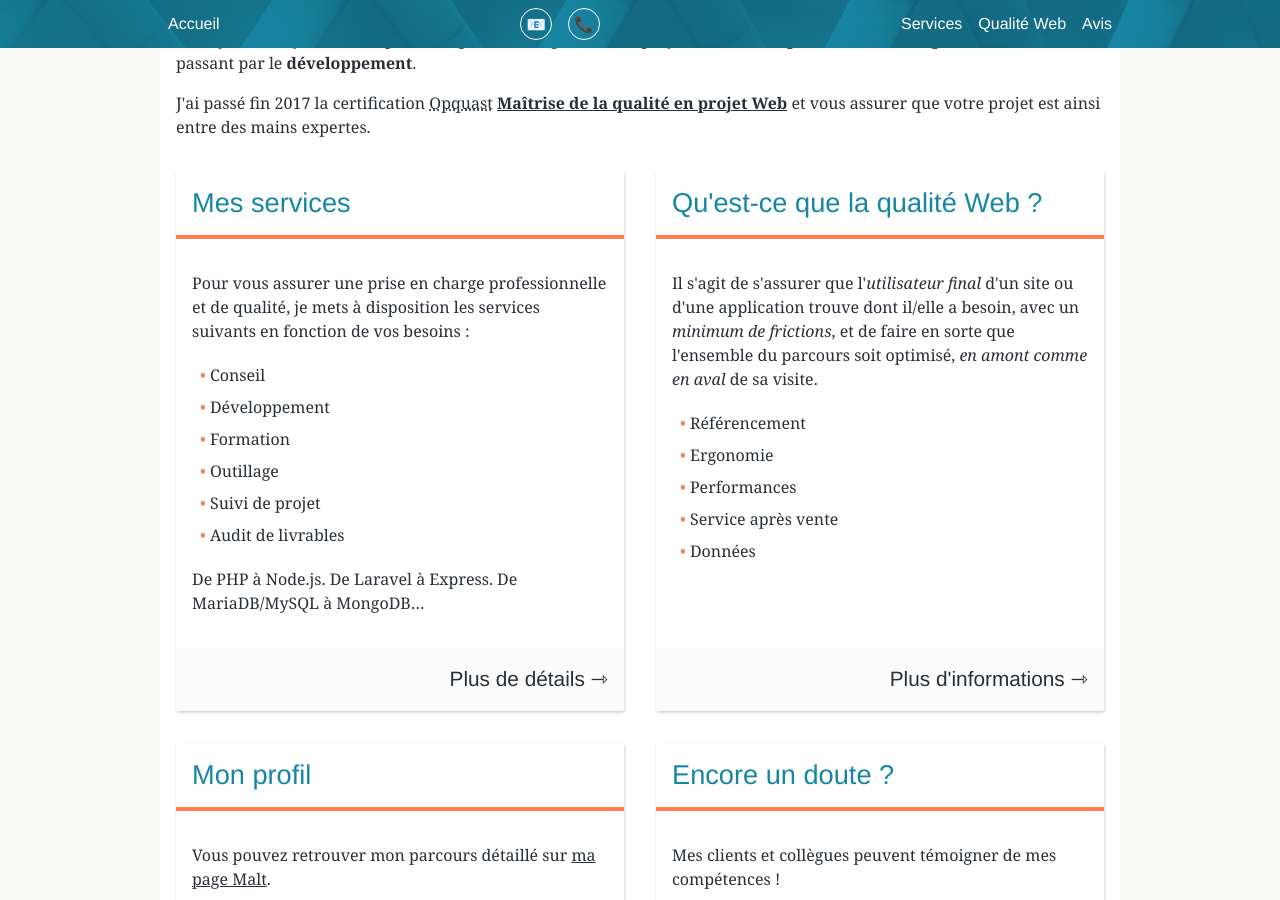
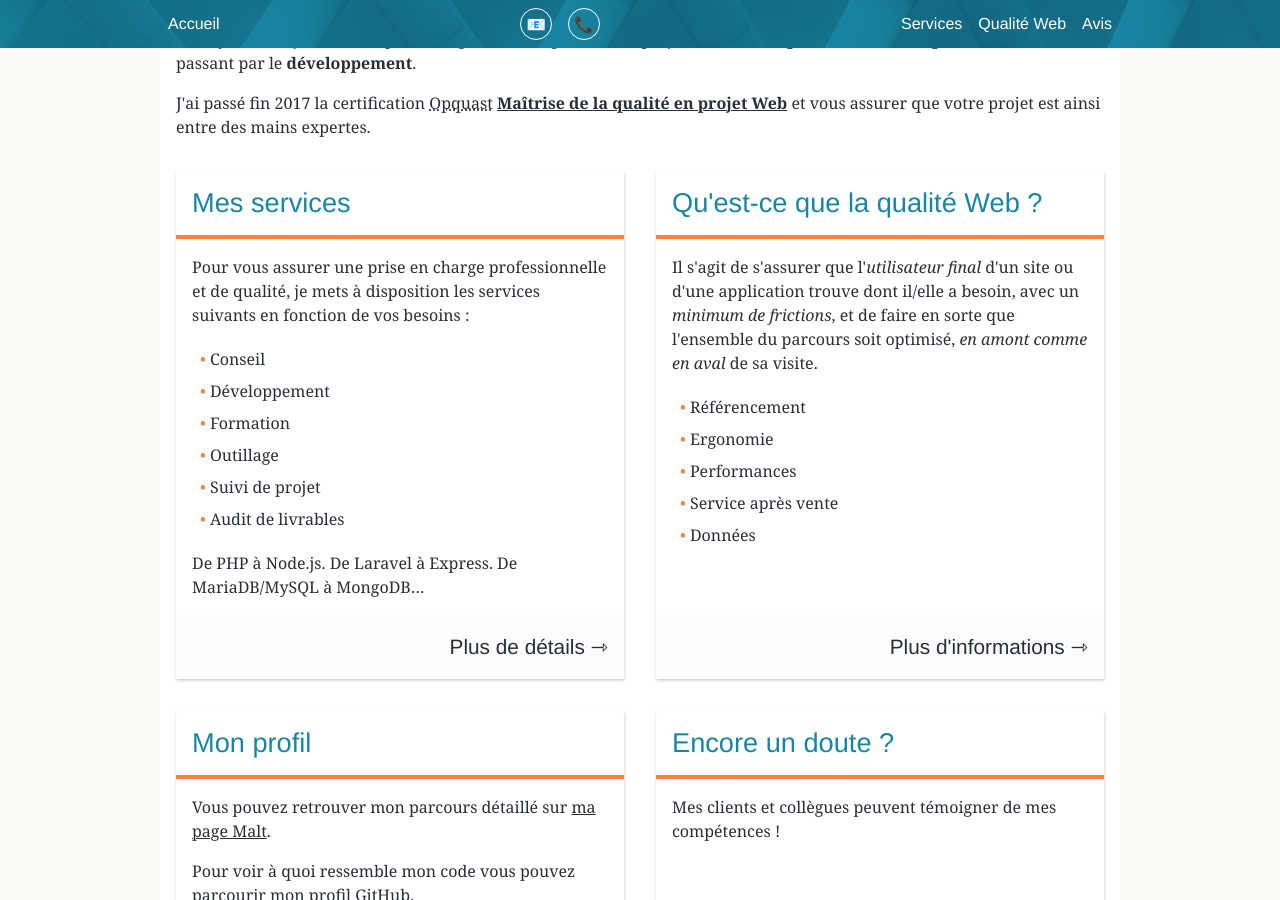
Before and after one commit to viki53/Website-static, a Jekyll site: the page built from index.html, in a window 1280 px wide and 900 px high, scrolled down 820 px. Built offline with Jekyll 4.4.1, drawn with Linux system fonts in a browser that asks for light colours; comment, search, counter and statistics services are not loaded.

Commit message:
Fix card content text margins

```diff
--- a/_sass/card.scss
+++ b/_sass/card.scss
@@ -39,6 +39,15 @@
 	& > .card-content {
 		flex: 1;
 		padding: 1rem;
+
+		& > p {
+			&:first-child {
+				margin-top: 0;
+			}
+			&:last-child {
+				margin-bottom: 0;
+			}
+		}
 	}
 	& > .card-footer {
 		flex: 0;
```
